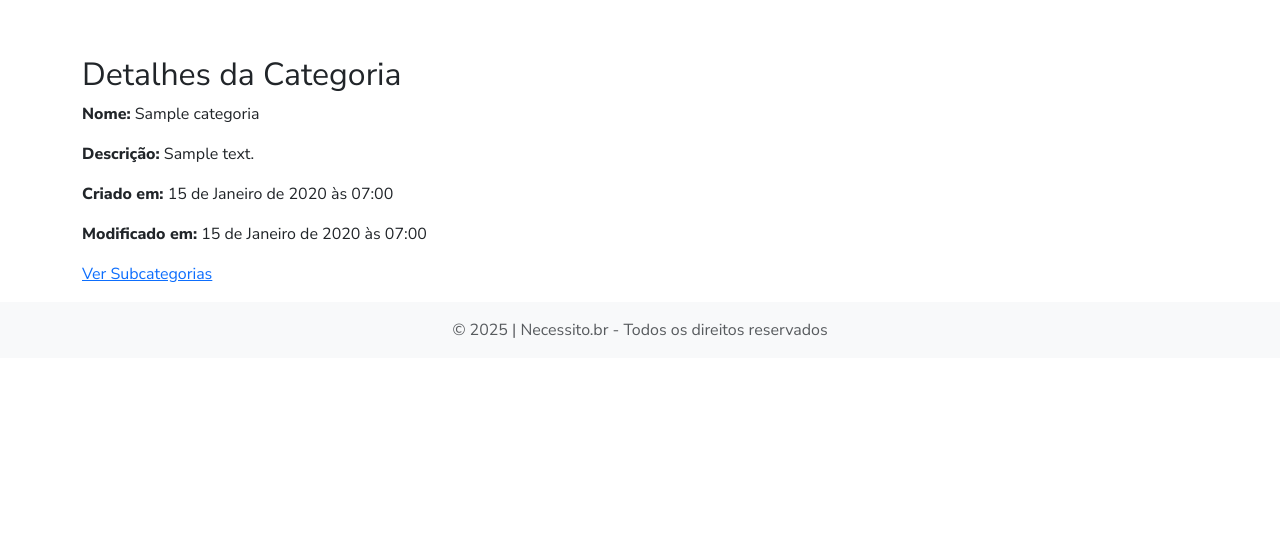
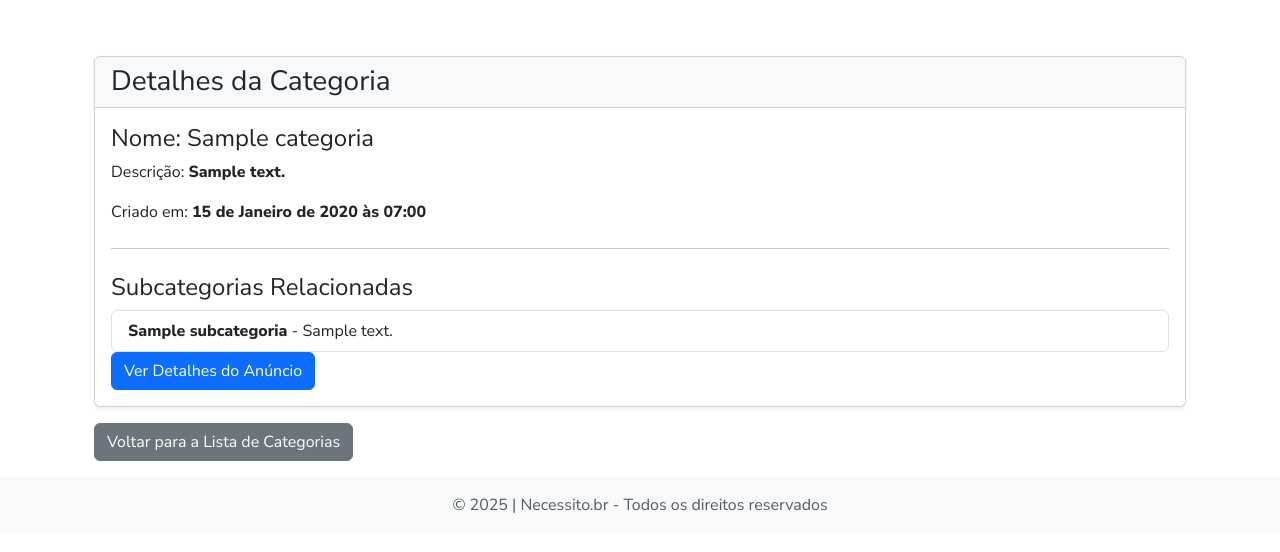
Before and after one commit to melojrx/necessito, a Django app: template categories/templates/category_detail.html in a window 1280 px wide. Shown: the part 77-629 px from the top of the page. Run offline with Django 5.2, Linux system fonts and the light colour scheme; tables that the repository leaves empty hold one stand-in row (values such as "Sample post"); the template is opened without the code that fills it: values that come from a table or form of the project are taken from there, most other values are stand-ins (such as "Sample title", 1, 10 or a date in 2020); some libraries are stand-ins or nearby versions.

Commit message:
ajustes na apresentação das categorias

```diff
--- a/ads/templates/home.html
+++ b/ads/templates/home.html
@@ -20,7 +20,7 @@
                 <img src="{{ categoria.url_imagem_externa }}" class="card-img-top" alt="{{ categoria.nome }}">
                 {% endif %} -->
                 <div class="card-body">
-                    <a href="{% url 'anuncios_por_categoria' categoria.id %}" style="text-decoration:none" >
+                    <a href="{% url 'category_detail' categoria.id %}" style="text-decoration:none" >
                         <h5>{{ categoria.nome }}</h5>
                       </a>
                     <!-- <p class="card-text">{{ categoria.descricao|truncatechars:50 }}</p> -->
--- a/categories/templates/category_detail.html
+++ b/categories/templates/category_detail.html
@@ -1,13 +1,58 @@
 {% extends 'base.html' %}
 {% block content %}
-  <h2>Detalhes da Categoria</h2>
-  <p><strong>Nome:</strong> {{ categoria.nome }}</p>
-  <p><strong>Descrição:</strong> {{ categoria.descricao }}</p>
-  <p><strong>Criado em:</strong> {{ categoria.criado_em }}</p>
-  <p><strong>Modificado em:</strong> {{ categoria.modificado_em }}</p>
 
-  <!-- Exemplo: link para subcategorias dessa categoria -->
-  <a href="{% url 'subcategories_by_category' category_id=categoria.pk %}">
-    Ver Subcategorias
-  </a>
+<div class="container">
+  <div class="card shadow-sm">
+    <div class="card-header bg-light d-flex ">
+      <div class="col-6">
+        <h3 class="mb-0">Detalhes da Categoria</h3>
+      </div>
+      <div class="col-6 d-flex justify-content-end gap-2">
+        <!-- <a href="#" class="btn btn-warning btn-sm">
+          <i class="fas fa-edit"></i> </a>
+        <a href="#" class="btn btn-danger btn-sm">
+          <i class="fas fa-trash-alt"></i> </a> -->
+      </div>
+    </div>
+    <div class="card-body">
+      {% if object.nome %}
+      <h4 class="card-title">Nome: {{ categoria.nome }}</h4>
+      {% endif %}
+
+      {% if object.descricao %}
+      <p class="card-text">Descrição: <strong>{{ categoria.descricao|capfirst }}</strong></p>
+      {% endif %}
+
+      {% if object.criado_em %}
+      <p class="card-text">Criado em: <strong>{{ categoria.criado_em }}</strong></p>
+      {% endif %}
+
+      <hr class="my-4">
+
+      <h4 class="card-title">Subcategorias Relacionadas</h4>
+        <ul class="list-group">
+            {% for subcategoria in subcategorias %}
+                <li class="list-group-item">
+                    <strong>{{ subcategoria.nome }}</strong> - {{ subcategoria.descricao }}
+                </li>
+            {% empty %}
+                <li class="list-group-item text-muted">Nenhuma subcategoria cadastrada.</li>
+            {% endfor %}
+        </ul>
+
+
+
+
+      {% if object.anuncio %}
+      <a href="{% url 'necessidade_detail' object.anuncio.pk %}" class="btn btn-primary">
+         Ver Detalhes do Anúncio
+      </a>
+    {% endif %}
+    </div>
+  </div>
+  <a href="{% url 'home' %}" class="btn btn-secondary mt-3">Voltar para a Lista de Categorias</a>
+</div>
+
+
+
 {% endblock %}
```
Also changed, not shown: categories/views.py (+8 -4 lines).
